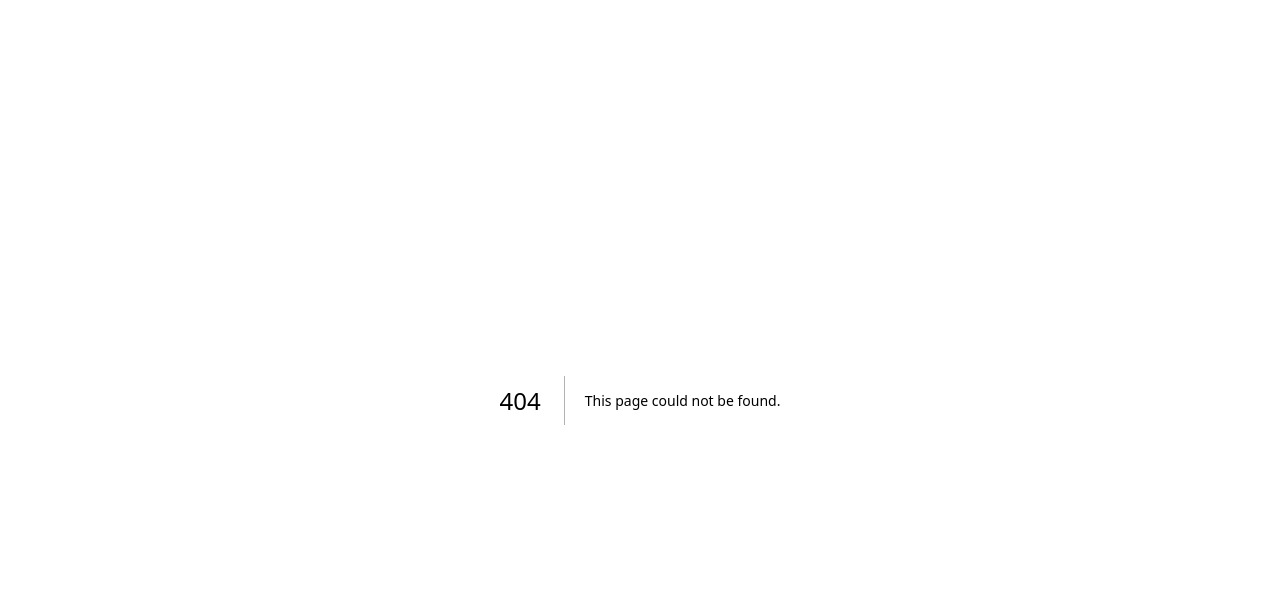
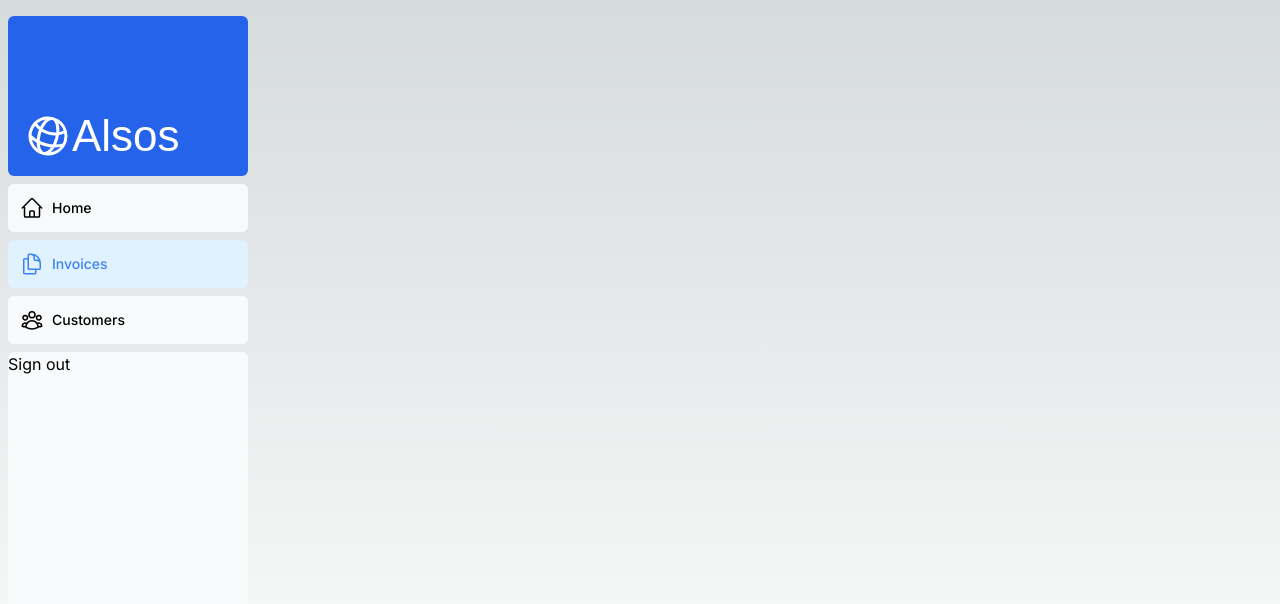
Before and after one commit to 43alsosc/InvoiceProAlsos, a Next.js app: page /dashboard/invoices in a window 1280 px wide. Before the commit this address had no page. Shown: the top 604 px of the page. Built offline with nearby package versions, Linux system fonts and the light colour scheme; a web font is replaced by a local one.

Commit message:
La til "Customers" og "Invoices" sidene

```diff
--- /dev/null
+++ b/app/dashboard/customers/page.tsx
@@ -0,0 +1,5 @@
+export default function Home() {
+  return (
+    <main className="flex min-h-screen flex-col items-center justify-between p-24"></main>
+  );
+}
--- /dev/null
+++ b/app/dashboard/invoices/page.tsx
@@ -0,0 +1,5 @@
+export default function Home() {
+  return (
+    <main className="flex min-h-screen flex-col items-center justify-between p-24"></main>
+  );
+}
```
